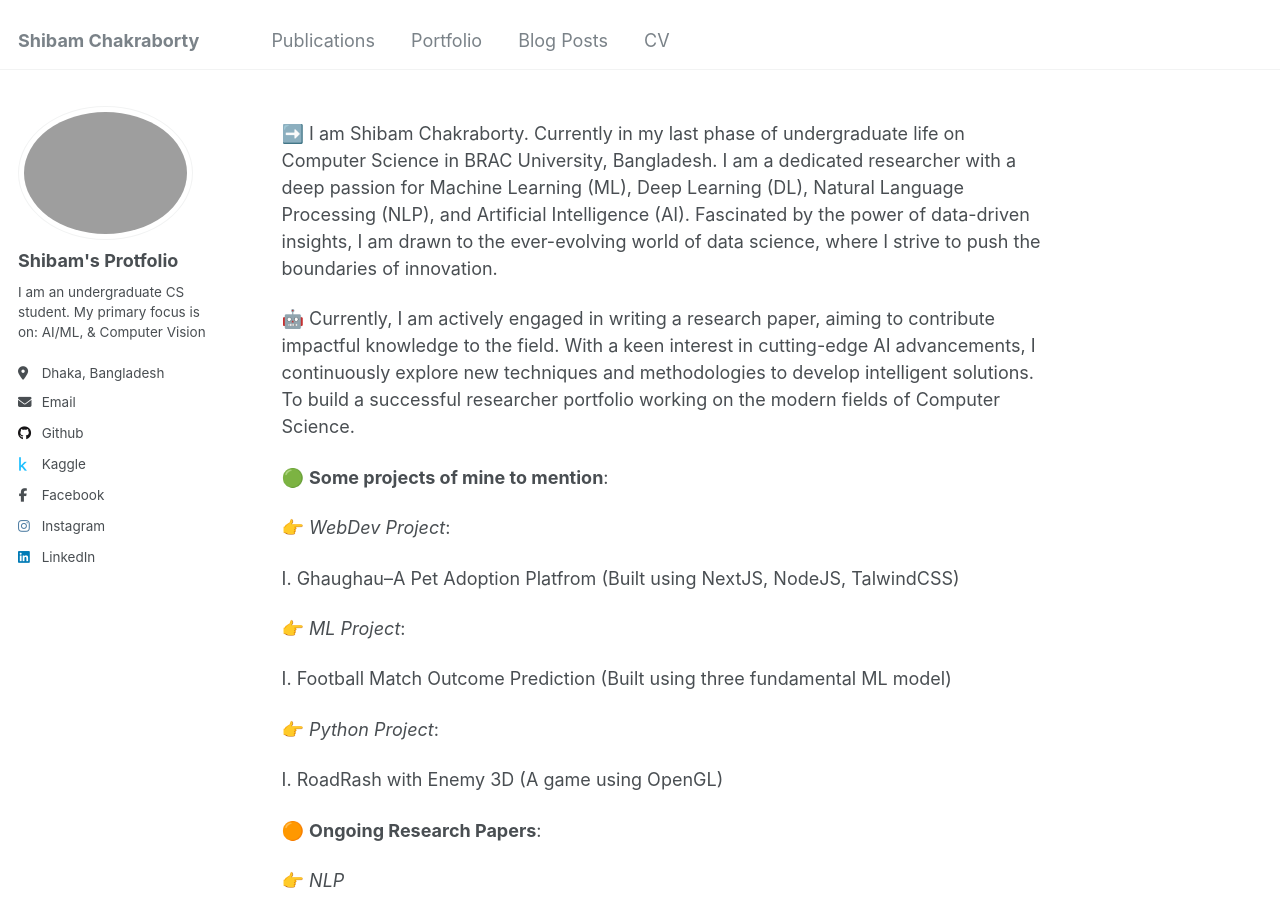
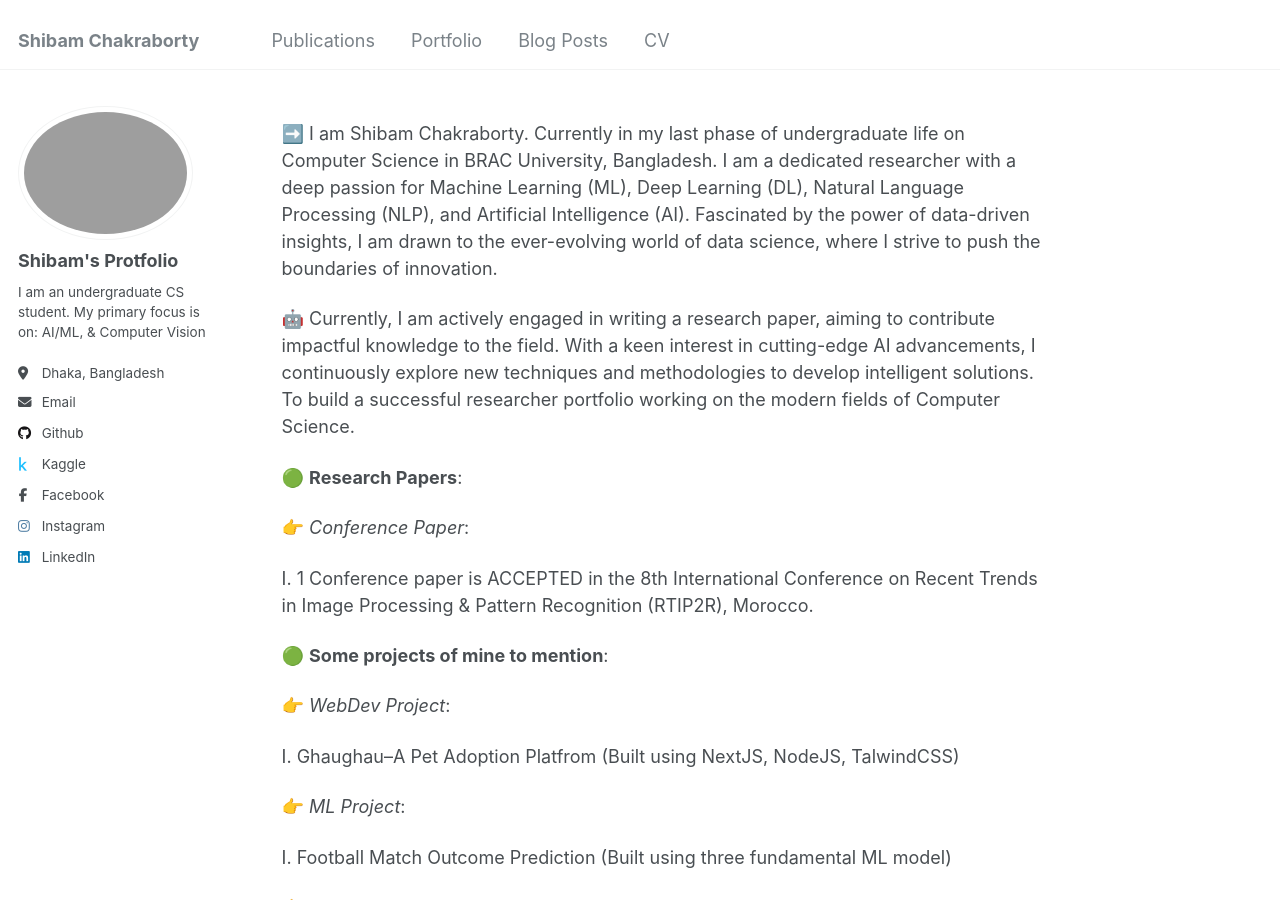
Before and after one commit to ShibamChk/shibamchk.github.io, a Jekyll site: the page built from _pages/about.md, in a window 1280 px wide and 900 px high. Built offline with Jekyll 4.4.1, drawn with Linux system fonts in a browser that asks for light colours.

Commit message:
Home page edit

```diff
--- a/_pages/about.md
+++ b/_pages/about.md
@@ -10,6 +10,13 @@ redirect_from:
 
 🤖 Currently, I am actively engaged in writing a research paper, aiming to contribute impactful knowledge to the field. With a keen interest in cutting-edge AI advancements, I continuously explore new techniques and methodologies to develop intelligent solutions. To build a successful researcher portfolio working on the modern fields of Computer Science.
 
+
+🟢 **Research Papers**:
+
+👉 *Conference Paper*:
+
+  I. 1 Conference paper is ACCEPTED in the 8th International Conference on Recent Trends in Image
+     Processing & Pattern Recognition (RTIP2R), Morocco.
 
 🟢 **Some projects of mine to mention**:
 
```
